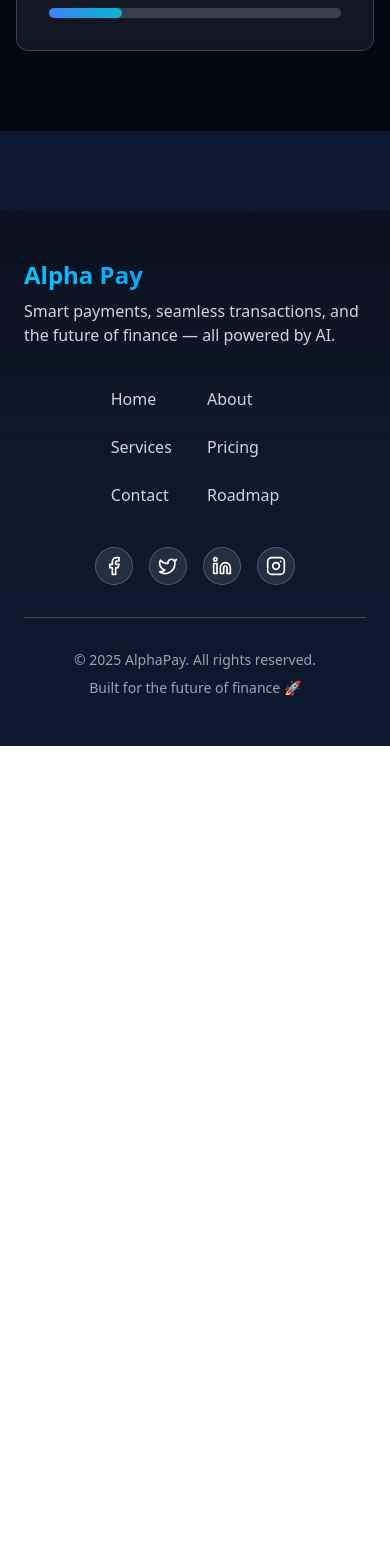
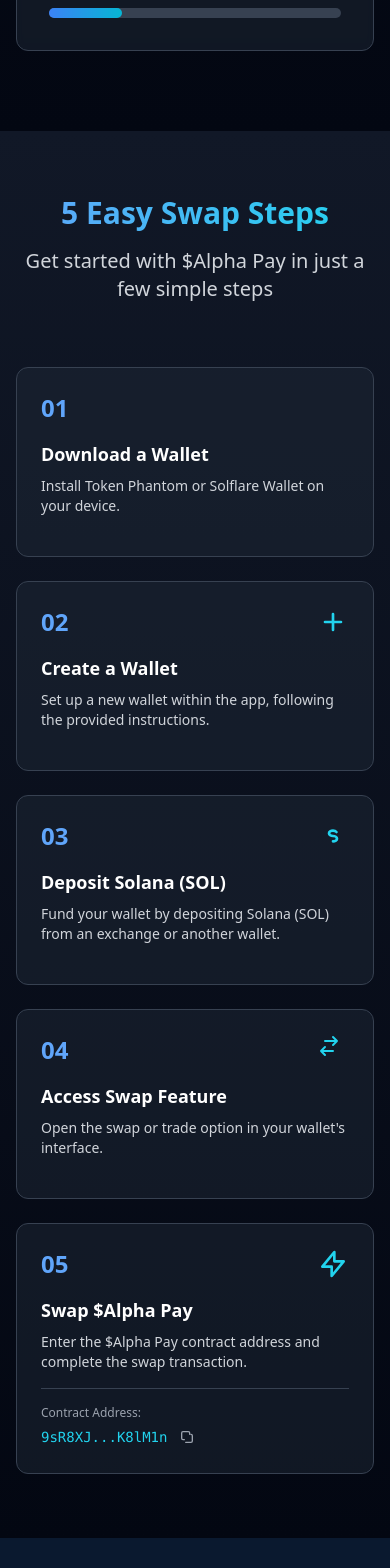
Before and after one commit to solofalpha/alphapay, a Next.js app: page / in a window 390 px wide. Shown: the part 7540-9108 px from the top of the page. Before the commit the page ends 8286 px from the top, so only its background shows below. Built offline with nearby package versions, Linux system fonts and the light colour scheme; no server answers.

Commit message:
commit
done

```diff
--- /dev/null
+++ b/components/EasySwapSteps.js
@@ -0,0 +1,150 @@
+'use client';
+
+import { useState } from 'react';
+
+export default function EasySwapSteps() {
+  const [copied, setCopied] = useState(false);
+  const contractAddress = "9sR8XJ3cP7aK5tH2LmN6bV4cF8dG2hJ5kD3fS6gH7jK8lM1n";
+
+  const copyToClipboard = () => {
+    navigator.clipboard.writeText(contractAddress);
+    setCopied(true);
+    setTimeout(() => setCopied(false), 2000);
+  };
+
+  const steps = [
+    {
+      number: "01",
+      title: "Download a Wallet",
+      description: "Install Token Phantom or Solflare Wallet on your device.",
+      icon: (
+        <svg xmlns="http://www.w3.org/2000/svg" className="h-8 w-8" fill="none" viewBox="0 0 24 24" stroke="currentColor">
+          <path strokeLinecap="round" strokeLinejoin="round" strokeWidth={2} d="M7 16a4 4 0 01-.88极速赛车开奖结果-7.903A5 5 0 1115.9 6L16 6a5 5 0 011 9.9M9 19l3 3m0 0l3-3m-3 3V10" />
+        </svg>
+      )
+    },
+    {
+      number: "02",
+      title: "Create a Wallet",
+      description: "Set up a new wallet within the app, following the provided instructions.",
+      icon: (
+        <svg xmlns="http://www.w3.org/2000/svg" className="h-8 w-8" fill="none" viewBox="0 0 24 24" stroke="currentColor">
+          <path strokeLinecap="round" strokeLinejoin="round" strokeWidth={2} d="M12 6v6m0 0v6m0-6h6m-6 0H6" />
+        </svg>
+      )
+    },
+    {
+      number: "03",
+      title: "Deposit Solana (SOL)",
+      description: "Fund your wallet by depositing Solana (SOL) from an exchange or another wallet.",
+      icon: (
+        <svg xmlns="http://www.w3.org/2000/svg" className="h-8 w-8" fill="none" viewBox="0 0 24 24" stroke="currentColor">
+          <path strokeLinecap="round" strokeLinejoin="round" strokeWidth={2} d="M12 8c-1.657 0-3 .895-3 2s1.343 2 3 2 3 .895 3 2-1.343 2-3 2m0-8c1.11 0 2.08.402 2.599 1M12 8极速赛车开奖结果V7m0 1v8m极速赛车开奖结果0 0v1m0-1c-1.11 0-2.08-.402-2.599-1M21 12a9 9 0 11-18 0 9 9 0 0118 0z" />
+        </svg>
+      )
+    },
+    {
+      number: "04",
+      title: "Access Swap Feature",
+      description: "Open the swap or trade option in your wallet's interface.",
+      icon: (
+        <svg xmlns="http://www.w3.org/2000/svg" className="h-8 w-8" fill="none" view极速赛车开奖结果Box="0 0 24 24" stroke="currentColor">
+          <path strokeLinecap="round" strokeLinejoin="round" strokeWidth={2} d="M8 7h12m0 0l-4-4m4 4l-4 4m0 6H4m0 0l4 4m-4-4l4-4" />
+        </svg>
+      )
+    },
+    {
+      number: "05",
+      title: "Swap $Alpha Pay",
+      description: "Enter the $Alpha Pay contract address and complete the swap transaction.",
+      icon: (
+        <svg xmlns="http://www.w3.org/2000/svg" className="h-8 w-8" fill="none" viewBox="0 0 24 24" stroke="currentColor">
+          <path strokeLinecap="round" strokeLinejoin="round" strokeWidth={2} d="M13 10V3L4 14h7v7l9-11h-7z" />
+        </svg>
+      ),
+      hasContract: true
+    }
+  ];
+
+  return (
+    <section className="py-16 px-4 sm:px-6 lg:px-8 bg-gradient-to-b from-gray-900 to-gray-950">
+      <div className="max-w-6xl mx-auto">
+        {/* Header */}
+        <div className="text-center mb-16">
+          <h2 className="text-3xl md:text-4xl font-bold mb-4 bg-clip-text text-transparent bg-gradient-to-r from-blue-400 to-cyan-400">
+            5 Easy Swap Steps
+          </h2>
+          <p className="text-xl text-gray-300 max-w-2xl mx-auto">
+            Get started with $Alpha Pay in just a few simple steps
+          </p>
+        </div>
+
+        {/* Steps Grid */}
+        <div className="grid grid-cols-1 md:grid-cols-2 lg:grid-cols-5 gap-6">
+          {steps.map((step, index) => (
+            <div key={index} className="group relative">
+              <div className={`bg-gray-800/50 rounded-xl p-6 border border-gray-700 hover:border-blue-500 transition-all duration-300 h-full flex flex-col ${step.hasContract ? 'lg:col-span-1 md:col-span-2' : ''}`}>
+                {/* Number and Icon */}
+                <div className="flex items-center justify-between mb-4">
+                  <span className="text-2xl font-bold text-blue-400">{step.number}</span>
+                  <div className="text-cyan-400 group-hover:scale-110 transition-transform duration-300">
+                    {step.icon}
+                  </div>
+                </div>
+
+                {/* Content */}
+                <h3 className="text-lg font-semibold text-white mb-2">{step.title}</h3>
+                <p className="text-gray-300 text-sm mb-4">{step.description}</p>
+
+                {/* Contract Address Section (only for step 5) */}
+                {step.hasContract && (
+                  <div className="mt-auto pt-4 border-t border-gray-700">
+                    <div className="flex items-center justify-between">
+                      <div>
+                        <p className="text-xs text-gray-400 mb-1">Contract Address:</p>
+                        <div className="flex items-center">
+                          <span className="text-sm font-mono text-cyan-400">
+                            {contractAddress.slice(0, 6)}...{contractAddress.slice(-6)}
+                          </span>
+                          <button
+                            onClick={copyToClipboard}
+                            className="ml-2 p-1 text-gray-400 hover:text-cyan-400 transition-colors duration-200"
+                            title="Copy to clipboard"
+                          >
+                            {copied ? (
+                              <svg xmlns="http://www.w3.org/2000/svg" className="h-4 w-4 text-green-400" fill="none" viewBox="0 0 24 24" stroke="currentColor">
+                                <path strokeLinecap="round" strokeLinejoin="round" strokeWidth={2} d="M5 13l4 4L19 7" />
+                              </svg>
+                            ) : (
+                              <svg xmlns="http://www.w3.org/2000/svg" className="h-4 w-4" fill="none" viewBox="0 0 24 24" stroke="currentColor">
+                                <path strokeLinecap="round" strokeLinejoin="round" strokeWidth={2} d="M8 16H6a2 2 0 01-2-2V6a2 2 0 012-2h8a2 2 0 012 2v2m-6 12h8a2 2 0 002-2v-8a2 2 0 00-2-2极速赛车开奖结果h-8a2 2 0 00-2 2v8a2 2 0 002 2z" />
+                              </svg>
+                            )}
+                          </button>
+                        </div>
+                      </div>
+                    </div>
+
+                    {copied && (
+                      <div className="mt-2 text-green-400 text-xs flex items-center">
+                        <svg xmlns="http://www.w3.org/2000/svg" className="h-3 w-3 mr-1" fill="none" viewBox="0 0 24 24" stroke="currentColor">
+                          <path strokeLinecap="round" strokeLinejoin="round" strokeWidth={2} d="M5 13极速赛车开奖结果l4 4L19 7" />
+                        </svg>
+                        Copied to clipboard!
+                      </div>
+                    )}
+                  </div>
+                )}
+
+                {/* Connector line (hidden on mobile) */}
+                {index < steps.length - 1 && (
+                  <div className="hidden lg:block absolute top-1/2 -right-3 w-6 h-0.5 bg-blue-400 transform -translate-y-1/2 group-hover:bg-cyan-400 transition-colors duration-300"></div>
+                )}
+              </div>
+            </div>
+          ))}
+        </div>
+      </div>
+    </section>
+  );
+}
--- a/pages/index.js
+++ b/pages/index.js
@@ -9,6 +9,7 @@
 import AppFeatures from "@/components/AppFeatures";
 import AICryptoSection from "@/components/AICryptoSection";
 import ModernRoadmap from "@/components/RoadMap";
+import EasySwapSteps from "@/components/EasySwapSteps";
 
 export default function Home() {
   return (
@@ -23,6 +24,7 @@
          <AppFeatures />
          <AICryptoSection />
         <ModernRoadmap />
+        <EasySwapSteps />
       </main>
       <Footer />
     </div>
```
